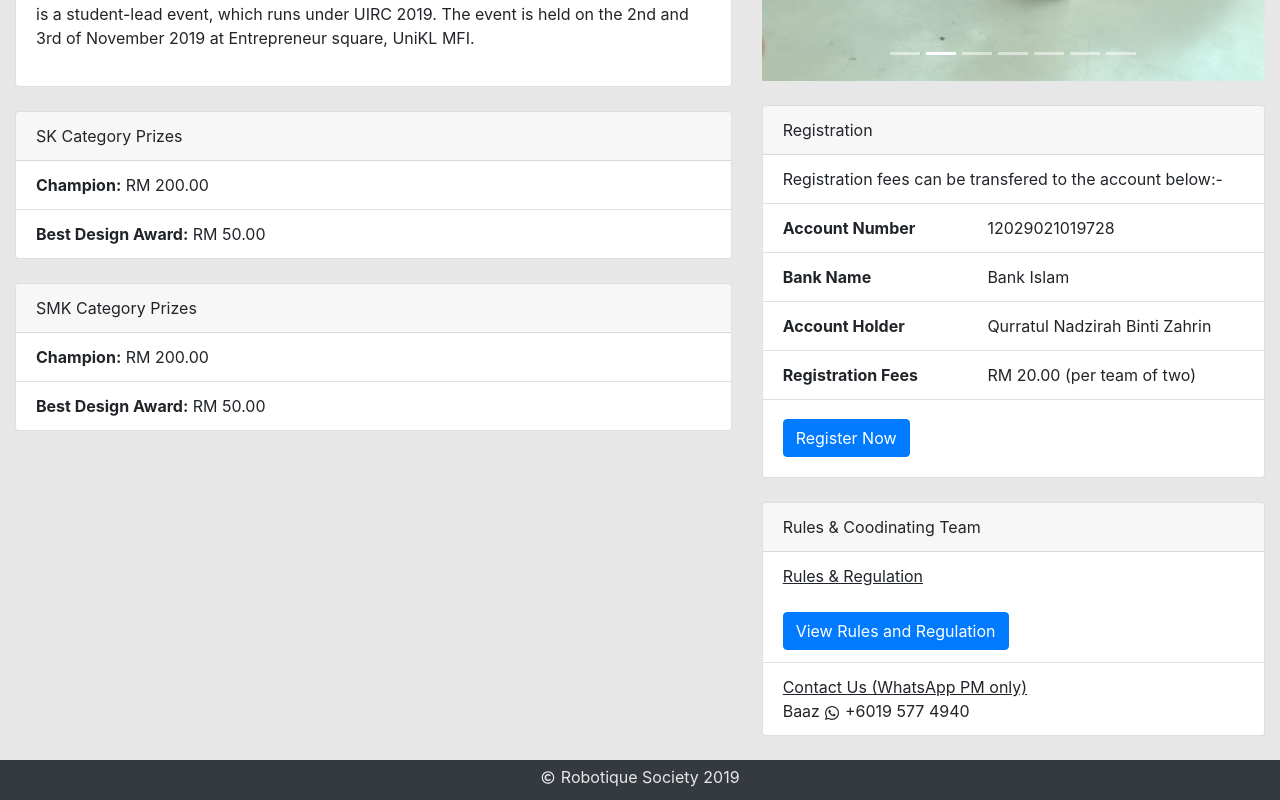
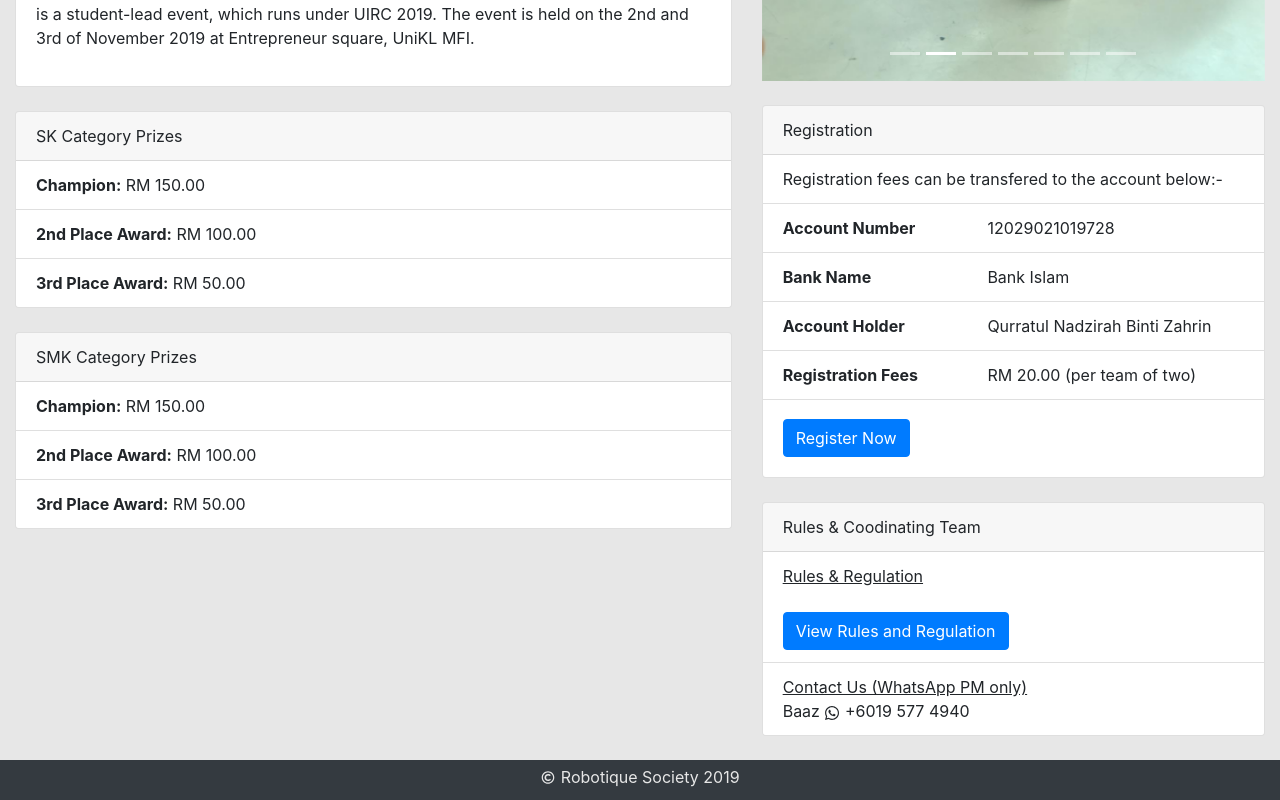
Before and after one commit to robotiquesociety/uirc, a React (Create React App) app: page /#/engineering-challenge in a window 1280 px wide. Shown: the part 951-1751 px from the top of the page. Built offline with nearby package versions, Linux system fonts and the light colour scheme.

Commit message:
edited 2ndplace ec

```diff
--- a/src/containers/EngChallenge.js
+++ b/src/containers/EngChallenge.js
@@ -62,10 +62,13 @@ export default class EngChallenge extends React.Component {
                     <Card.Header>SK Category Prizes</Card.Header>
                     <ListGroup variant="flush">
                       <ListGroup.Item>
-                        <b>Champion:</b> RM 200.00
+                        <b>Champion:</b> RM 150.00
                       </ListGroup.Item>
                       <ListGroup.Item>
-                        <b>Best Design Award:</b> RM 50.00
+                        <b>2nd Place Award:</b> RM 100.00
+                      </ListGroup.Item>
+                      <ListGroup.Item>
+                        <b>3rd Place Award:</b> RM 50.00
                       </ListGroup.Item>
                     </ListGroup>
                   </Card>
@@ -78,10 +81,13 @@ export default class EngChallenge extends React.Component {
                     <Card.Header>SMK Category Prizes</Card.Header>
                     <ListGroup variant="flush">
                       <ListGroup.Item>
-                        <b>Champion:</b> RM 200.00
+                        <b>Champion:</b> RM 150.00
                       </ListGroup.Item>
                       <ListGroup.Item>
-                        <b>Best Design Award:</b> RM 50.00
+                        <b>2nd Place Award:</b> RM 100.00
+                      </ListGroup.Item>
+                      <ListGroup.Item>
+                        <b>3rd Place Award:</b> RM 50.00
                       </ListGroup.Item>
                     </ListGroup>
                   </Card>
```
